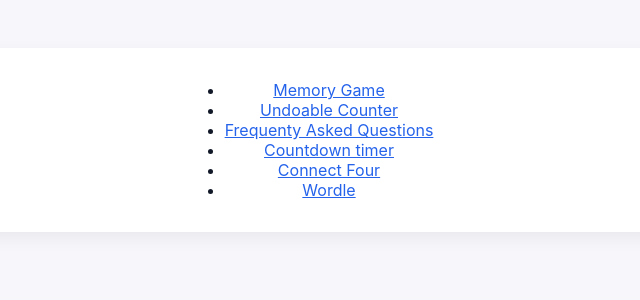
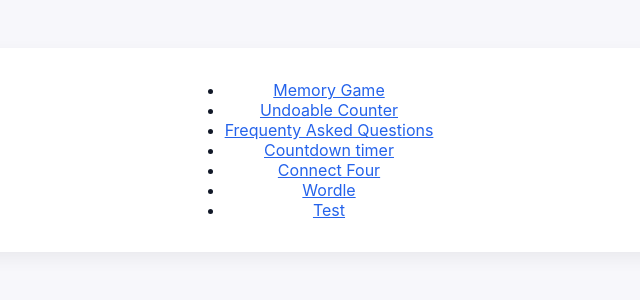
Before and after one commit to evgenyvinnik/ReactPractice, a React (Vite) app: page / in a window 1280 px wide. Shown: the top 300 px of the page, without its empty margins (331-971 px from the left). Built offline with nearby package versions, Linux system fonts and the light colour scheme.

Commit message:
add test files

```diff
--- a/src/App.jsx
+++ b/src/App.jsx
@@ -7,6 +7,7 @@
 import Timer from "./pages/timer/Timer";
 import ConnectFour from "./pages/connect_four/ConnectFour";
 import Wordle from "./pages/wordle/Wordle";
+import Test from "./pages/test/Test";
 
 export default function App() {
   return (
@@ -18,6 +19,7 @@
       <Route path="/timer" element={<Timer />} />
       <Route path="/connect_four" element={<ConnectFour />} />
       <Route path="/wordle" element={<Wordle />} />
+      <Route path="/test" element={<Test />} />
     </Routes>
   );
 }
--- a/src/pages/Home.jsx
+++ b/src/pages/Home.jsx
@@ -23,6 +23,9 @@
         <li>
           <Link to="/wordle">Wordle</Link>
         </li>
+        <li>
+          <Link to="/test">Test</Link>
+        </li>
       </ul>
     </main>
   );
--- /dev/null
+++ b/src/pages/test/Test.jsx
@@ -0,0 +1,10 @@
+import React, { useState, useEffect } from "react";
+import "./styles.css";
+
+export default function Test() {
+  return (
+    <main className="container">
+      <h1>Test</h1>
+    </main>
+  );
+}
--- /dev/null
+++ b/src/pages/test/styles.css
@@ -0,0 +1,10 @@
+.container {
+  max-width: 900px;
+  margin: 48px auto;
+  padding: 16px;
+  background: var(--card);
+  border-radius: 8px;
+  display: flex;
+  flex-direction: column;
+  align-items: center;
+}
```
